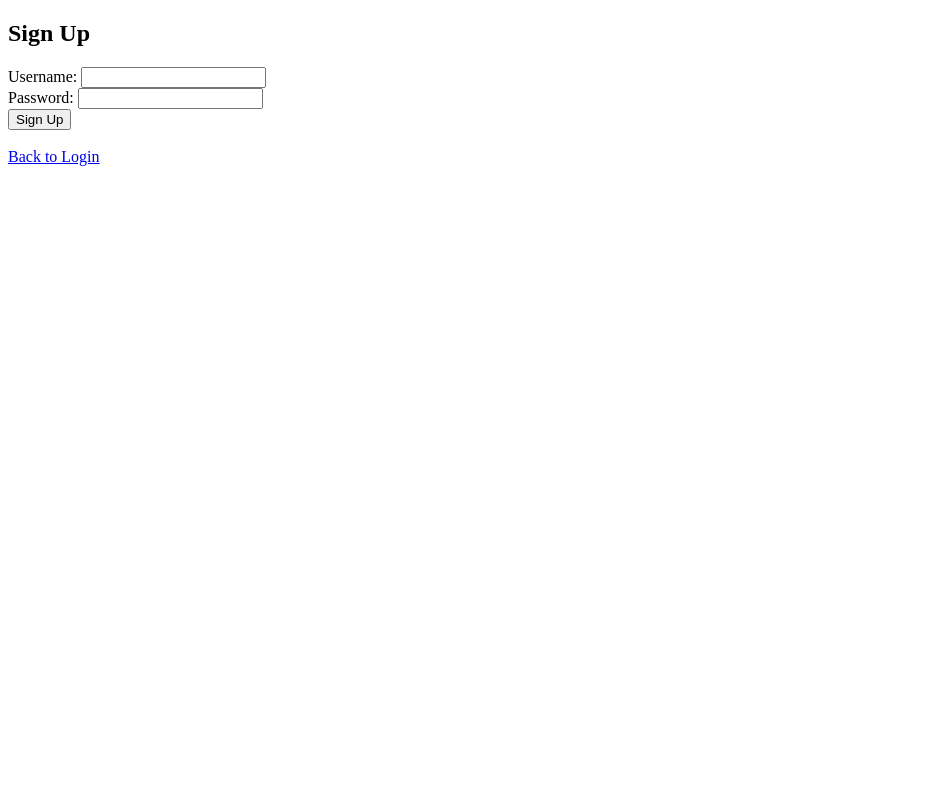
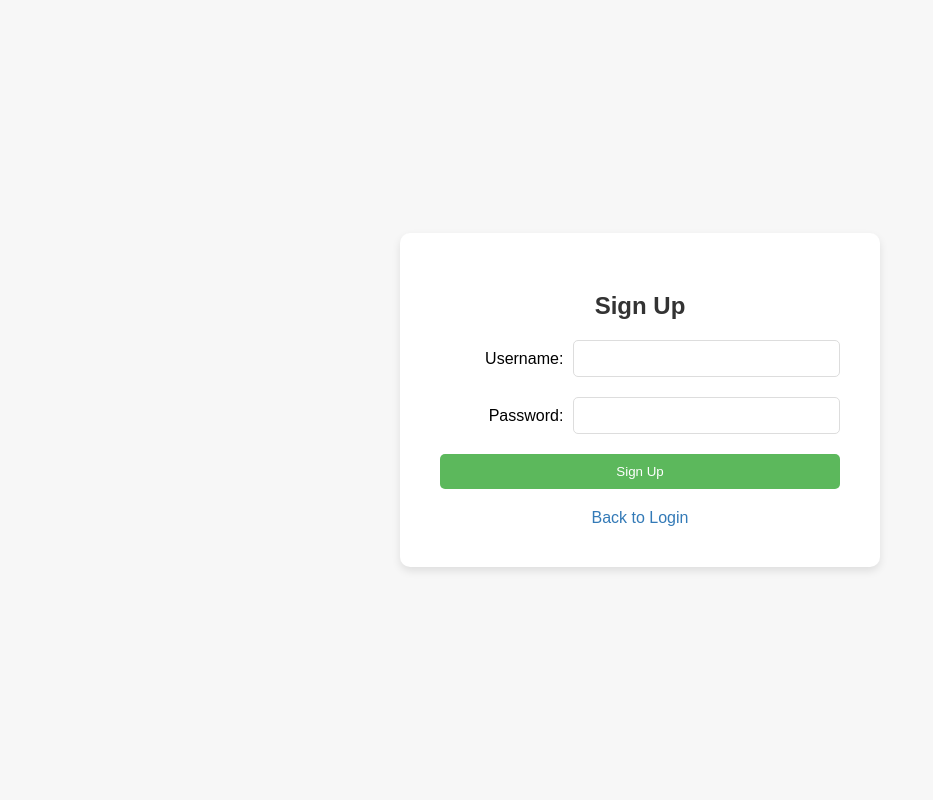
Before and after one commit to liu-cal/WeatherWizard, a Flask app: page /signup in a window 1280 px wide. Shown: the whole page, without its empty margins (0-933 px from the left). Run offline with Flask 3, Linux system fonts and the light colour scheme; parts of the project's set-up code (start-up, migrations or seed data) failed here and were passed over.

Commit message:
Sign up styling done

```diff
--- a/weather_wizard_backend/templates/signup.html
+++ b/weather_wizard_backend/templates/signup.html
@@ -5,28 +5,105 @@
     <meta http-equiv="X-UA-Compatible" content="IE=edge">
     <meta name="viewport" content="width=device-width, initial-scale=1.0">
     <title>Sign Up</title>
+    <style>
+        body {
+            font-family: 'Arial', sans-serif;
+            background-color: #f7f7f7;
+            display: flex;
+            justify-content: center;
+            align-items: center;
+            height: 100vh;
+            margin: 0;
+        }
+        .container {
+            background-color: #fff;
+            padding: 40px;
+            border-radius: 10px;
+            box-shadow: 0 4px 8px rgba(0, 0, 0, 0.1);
+            text-align: left; /* Align text to left */
+            width: 400px; /* Adjust width as needed */
+        }
+        h2 {
+            margin-bottom: 20px;
+            color: #333;
+            text-align: center;
+        }
+        .alert {
+            color: #721c24;
+            background-color: #f8d7da;
+            border-color: #f5c6cb;
+            padding: .75rem 1.25rem;
+            margin-bottom: 1rem;
+            border: 1px solid transparent;
+            border-radius: .25rem;
+            text-align: center;
+        }
+        .form-group {
+            display: grid;
+            grid-template-columns: 1fr 2fr; /* Adjust column sizes as needed */
+            margin-bottom: 20px;
+        }
+        label {
+            padding-right: 10px; /* Space between label and input */
+            text-align: right; /* Align label text to right */
+            align-self: center; /* Align label vertically */
+        }
+        input[type="text"],
+        input[type="password"] {
+            padding: 10px;
+            border: 1px solid #ddd;
+            border-radius: 5px;
+            box-sizing: border-box;
+        }
+        input[type="submit"] {
+            grid-column: 1 / span 2; /* Span submit button across both columns */
+            background-color: #5cb85c;
+            color: white;
+            padding: 10px 15px;
+            border: none;
+            border-radius: 5px;
+            cursor: pointer;
+            width: 100%;
+        }
+        input[type="submit"]:hover {
+            background-color: #4cae4c;
+        }
+        a {
+            display: block; /* Make 'a' tag a block element */
+            text-align: center; /* Center the text */
+            margin-top: 20px;
+            color: #337ab7;
+            text-decoration: none;
+        }
+        a:hover {
+            text-decoration: underline;
+        }
+    </style>
 </head>
 <body>
+    <div class="container">
         <h2>Sign Up</h2>
         {% with messages = get_flashed_messages() %}
             {% if messages %}
-            <ul class="flashes">
+                <div class="alert">
                     {% for message in messages %}
-                    <li>{{ message }}</li>
+                        <p>{{ message }}</p>
                     {% endfor %}
-            </ul>
+                </div>
             {% endif %}
         {% endwith %}
         <form method="POST" action="{{ url_for('signup') }}">
+            <div class="form-group">
                 <label for="username">Username:</label>
                 <input type="text" name="username" required>
-        <br>
+            </div>
+            <div class="form-group">
                 <label for="password">Password:</label>
                 <input type="password" name="password" required>
-        <br>
+            </div>
             <input type="submit" value="Sign Up">
         </form>
-    <br>
         <a href="{{ url_for('login') }}">Back to Login</a>
+    </div>
 </body>
 </html>
```
Lines whose indentation alone changed are shown as unchanged.
